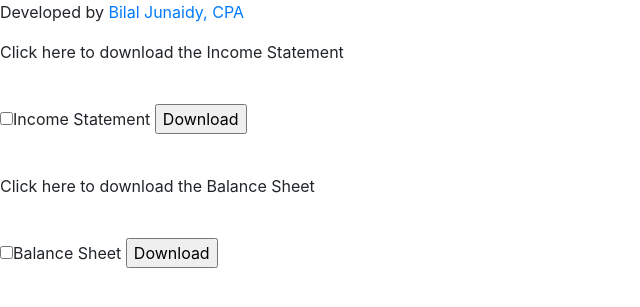
After one commit to BilalJunaidy/Flask-App-Using-Yahoo-Finance-Unofficial-API, a Flask app: page /download_results in a window 1280 px wide. The commit adds this page. Shown: the top 307 px of the page, without its empty margins (0-640 px from the left). Run offline with Flask 2, Linux system fonts and the light colour scheme; some libraries are stand-ins or nearby versions.

Commit message:
Fixed issue with downloading files

```diff
--- a/application.py
+++ b/application.py
@@ -20,9 +20,16 @@ def index():
     else:
         return render_template("User_Selection.html")
 
+
+IS_record_row = []
+BS_record_row = []
+
+
 @app.route('/SelectStatements/<symbol>', methods = ["GET", "POST"])
 def SelectStatements(symbol):
     year_end_list = lookup_year_end(symbol)
+    print("year_end_list: ")
+    print(year_end_list)
 
     if request.method == "POST":
         #Managing users who have submitted an empty form
@@ -38,13 +45,46 @@ def SelectStatements(symbol):
         for i in range(len(year_end_list)):
             if year_end_list[i] in IS_list:
                 IS_years_selected.append(i)
+        print("IS_years_selected: ")
         print(IS_years_selected)
+
         if len(IS_list) != 0:
+            global IS_record_row
             IS_record_row = IncomeStatement(symbol,IS_years_selected)
 
-            with open("Income_Statement.csv", "w", newline="") as csv_file:
-                IS_writer = csv.writer(csv_file)
-                IS_writer.writerow([f'Please find the Income Statement for {symbol} for your selected fiscal year ends'])
+        print("IS_record_row: ")
+        print(IS_record_row)
+
+        #Generating BS_years_selected list so that it can be used in the generation of the user's requested years
+        BS_years_selected = []
+        for i in range(len(year_end_list)):
+            if year_end_list[i] in BS_list:
+                BS_years_selected.append(i)
+        print("BS_years_selected: ")
+        print(BS_years_selected)
+
+        if len(BS_list) != 0:
+            global BS_record_row
+            BS_record_row = BalanceSheet(symbol,BS_years_selected)
+
+
+        print("BS_record_row: ")
+        print(BS_record_row)
+
+        return redirect('/download_results')
+
+    else:
+        return render_template("Select_Statements.html", list = year_end_list, size = len(year_end_list), symbol=f"{symbol}")
+
+
+@app.route('/download_results', methods = ["GET", "POST"])
+def download_results():
+
+    if request.method == "POST":
+        if request.form.get('Income Statement'):
+            with open("Income_Statement.csv", "w", newline="") as csv_file_1:
+                IS_writer = csv.writer(csv_file_1)
+                IS_writer.writerow([f'Please find the Income Statement for your selected fiscal year ends'])
                 for row in IS_record_row:
                     IS_writer.writerow(row)
             try:
@@ -52,19 +92,10 @@ def SelectStatements(symbol):
             except FileNotFoundError:
                 abort(404)
 
-        #Generating BS_years_selected list so that it can be used in the generation of the user's requested years
-        BS_years_selected = []
-        for i in range(len(year_end_list)):
-            if year_end_list[i] in BS_list:
-                BS_years_selected.append(i)
-        print(BS_years_selected)
-
-        if len(BS_list) != 0:
-            BS_record_row = BalanceSheet(symbol,BS_years_selected)
-
-            with open("Balance_Sheet.csv", "w", newline="") as csv_file:
-                BS_writer = csv.writer(csv_file)
-                BS_writer.writerow([f'Please find the Balance Sheet for {symbol} for your selected fiscal year ends'])
+        if request.form.get('Balance Sheet'):
+            with open("Balance_Sheet.csv", "w", newline="") as csv_file_2:
+                BS_writer = csv.writer(csv_file_2)
+                BS_writer.writerow([f'Please find the Balance Sheet for your selected fiscal year ends'])
                 for row in BS_record_row:
                     BS_writer.writerow(row)
             try:
@@ -72,5 +103,6 @@ def SelectStatements(symbol):
             except FileNotFoundError:
                 abort(404)
 
+        return redirect(url_for('download_results', symbol=symbol, IS_record_row=IS_record_row, BS_record_row=BS_record_row))
     else:
-        return render_template("Select_Statements.html", list = year_end_list, size = len(year_end_list), symbol=f"{symbol}")
+        return render_template("download_results.html")
--- a/templates/Select_Statements.html
+++ b/templates/Select_Statements.html
@@ -11,7 +11,7 @@
 	<br>
 	<form action={{url_for('SelectStatements', symbol=symbol)}} method="POST">
 	{% for i in range(size) %}
-	<input type="Checkbox" name="IS_year(s)_selected" value = {{list[i]}}> {{list[i]}}>
+	<input type="Checkbox" name="IS_year(s)_selected" value = {{list[i]}}> {{list[i]}}
 	<br>
 	{% endfor %}
 
@@ -21,7 +21,7 @@
 	<p> the year end(s) whose Balance Sheet you would like to download</p>
 	<br>
 	{% for i in range(size) %}
-	<input type="Checkbox" name="BS_year(s)_selected" value = {{list[i]}}> {{list[i]}}>
+	<input type="Checkbox" name="BS_year(s)_selected" value = {{list[i]}}> {{list[i]}}
 	<br>
 	{% endfor %}
 	<br>
--- /dev/null
+++ b/templates/download_results.html
@@ -0,0 +1,26 @@
+{% extends "layout.html" %}
+
+	{% block heading %}
+		<title> Download results </title>
+	{% endblock %}
+
+
+	{% block body %}
+	<p> Click here to download the Income Statement </p>
+	<br>
+	<form action={{url_for('download_results')}} method="POST">
+	<input type="Checkbox" name="Income Statement" value = "Income Statement">Income Statement
+	<input type="submit" class="btn=btn-primary" value="Download">
+	</form>
+
+	<br>
+	<p> Click here to download the Balance Sheet </p>
+	<br>
+	<form action={{url_for('download_results')}} method="POST">
+	<input type="Checkbox" name="Balance Sheet" value = "Balance Sheet">Balance Sheet
+	<input type="submit" class="btn=btn-primary" value="Download">
+	</form>
+
+
+
+	{% endblock %}
```
Also changed, not shown: helpers.py (+30 -16 lines).
